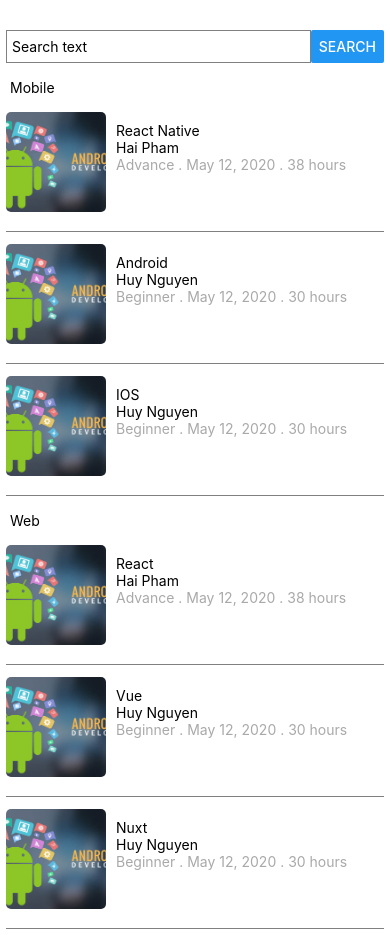
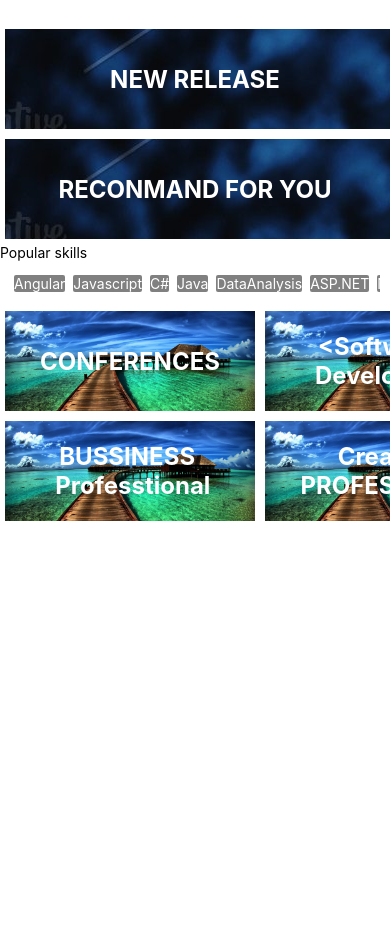
Before and after one commit to hieudvm/ReactNative-OnlineCourses, a React Native app: screen / in a window 390 px wide. After the commit the page ends 844 px from the top, so only its background shows below. Built offline with nearby package versions, Linux system fonts and the light colour scheme.

Commit message:
Add browse screen

```diff
--- a/App.js
+++ b/App.js
@@ -5,11 +5,12 @@ import SectionCoursesItem from './src/components/Main/Home/SectionCoursesItem/se
 import SectionCourses from './src/components/Main/Home/SectionCourses/section-courses';
 import ListCourses from './src/components/Courses/ListCourses/list-courses';
 import ListCoursesItem from './src/components/Courses/ListCoursesItem/list-courses-item';
+import Browse from './src/components/Main/Browse/browse';
 
 export default function App() {
   return (
     <View style={styles.container}>
-      <ListCourses/>
+      <Browse/>
     </View>
   );
 }
--- /dev/null
+++ b/src/components/Common/image-button-item.js
@@ -0,0 +1,40 @@
+import React from 'react'
+import { StyleSheet, Text, View, ImageBackground, TouchableOpacity } from 'react-native'
+
+const ImageButtonItem = (props) => {
+    return (
+        <ImageBackground style={styles.button} source={require('../../../assets/background1.jpg')}>
+            <TouchableOpacity
+            style={styles.touch}
+            onPress={props.onPress}
+            >
+                <Text style={styles.text}>
+                    {props.title}
+                </Text>
+            </TouchableOpacity>
+
+        </ImageBackground>
+    )
+}
+
+export default ImageButtonItem
+
+const styles = StyleSheet.create({
+    button: {
+        height: 100,
+        width: 250,
+        margin: 5
+    },
+    touch: {
+        flex: 1,
+        justifyContent: 'center',
+        alignContent: 'center',
+
+    },
+    text: {
+        fontSize: 24,
+        color: 'white',
+        fontWeight: 'bold',
+        textAlign: 'center'
+    }
+})
--- /dev/null
+++ b/src/components/Main/Browse/SectionSkills/section-skills.js
@@ -0,0 +1,50 @@
+import React from 'react'
+import { StyleSheet, Text, View, ScrollView } from 'react-native'
+import ImageButtonItem from '../../../Common/image-button-item'
+
+const SectionSkills = (props) => {
+
+    const skills = ["CONFERENCES", "<Software> \r\n Development", "IT", "Information \r\n AND \r\n CYBER SECURITY", "DATA Professional"]
+
+    const skills2 = ["BUSSINESS \r\n Professtional", "Creative \r\n PROFESSIONAL", "MANUALFACTURING \r\n AND \r\n Design", "ARCHITECTURE \r\n AND Contrucstion", "CERTIFICATIONS"]
+
+    const listSkills = ["Angular", "Javascript", "C#", "Java", "DataAnalysis", "ASP.NET", "NodeJs", "Design Patterns"]
+
+    const renderListItem = (skills) => {
+        return skills.map(item => <ImageButtonItem title={item} />);
+    }
+
+    const renderListSkill = (skills) => {
+        return skills.map(item => <Text style={styles.text}>{item}</Text>);
+    }
+
+    return (
+        <View>
+            <View>
+                <Text>
+                    {props.title}
+                </Text>
+            </View>
+            <ScrollView horizontal={true} style={{margin:10,}}>
+                {renderListSkill(listSkills)}
+            </ScrollView>
+            <ScrollView horizontal={true}>
+                {renderListItem(skills)}
+            </ScrollView>
+            <ScrollView horizontal={true}>
+                {renderListItem(skills2)}
+            </ScrollView>
+        </View>
+    )
+}
+
+export default SectionSkills
+
+const styles = StyleSheet.create({
+    text: {
+        backgroundColor: 'gray',
+        borderRadius: 2,
+        color: 'white',
+        margin: 4
+    }
+})
--- /dev/null
+++ b/src/components/Main/Browse/browse.js
@@ -0,0 +1,18 @@
+import React from 'react'
+import { StyleSheet, Text, View, ScrollView } from 'react-native'
+import SectionSkills from './SectionSkills/section-skills'
+import ImageButton from '../../Common/image-button'
+
+const Browse = () => {
+    return (
+        <ScrollView>
+          <ImageButton title = 'NEW RELEASE' />
+          <ImageButton title = 'RECONMAND FOR YOU' />
+          <SectionSkills title ='Popular skills' />
+        </ScrollView>
+    )
+}
+
+export default Browse
+
+const styles = StyleSheet.create({})
```
Also changed, not shown: assets/background1.jpg (added), assets/http-status-code-thong-dung.jpg (added), src/components/Main/Browse/SectionAuthors/section-authors.js (added), src/components/Main/Browse/SectionAuthorsItem/section-authors-item.js (added), src/components/Main/Browse/SectionPaths/section-paths.js (added), src/components/Main/Browse/SectionPathsItem/section-paths-item.js (added), src/components/Main/Browse/SectionSkillsItem/section-skills-item.js (added).
